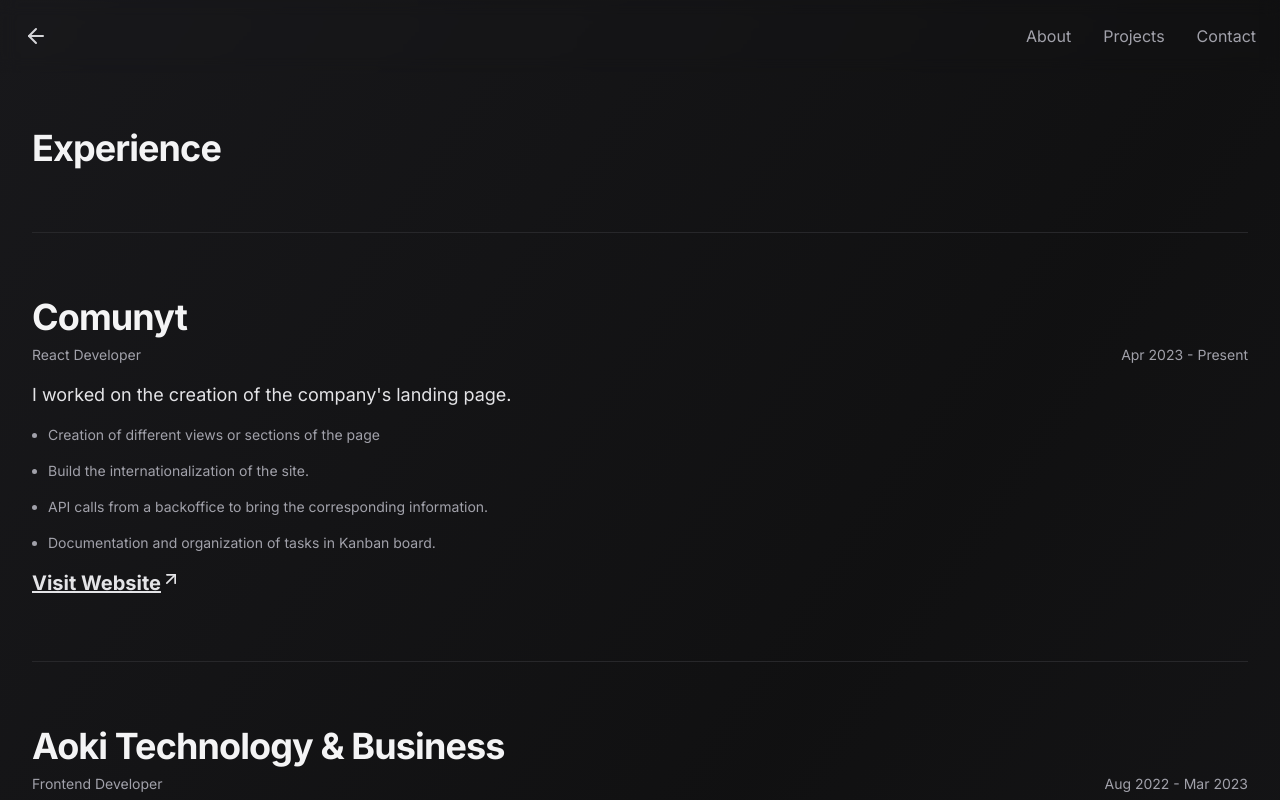
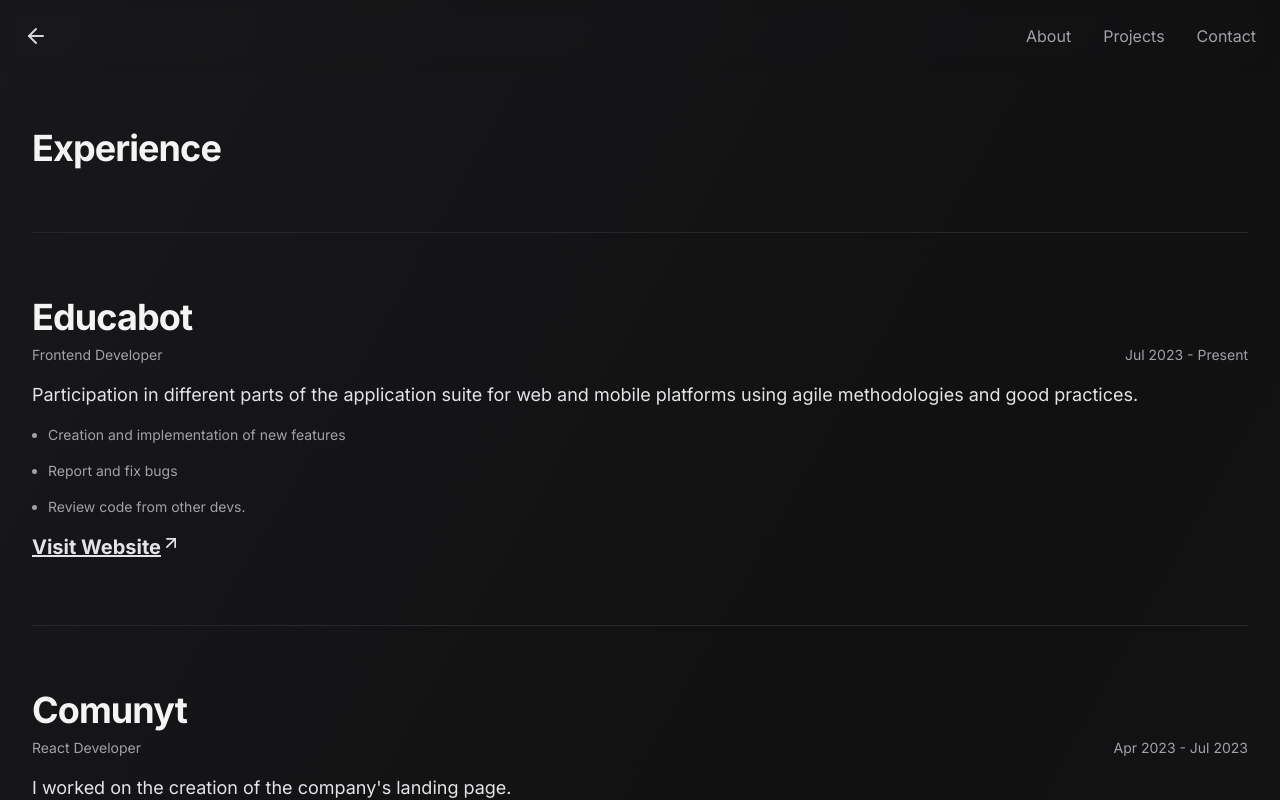
Before and after one commit to Santipac/Portfolio, a Next.js app: page /en/experience in a window 1280 px wide. Shown: the top 800 px of the page. Built offline with nearby package versions, Linux system fonts and the light colour scheme; what tailwindcss-debug-screens would draw is missing.

Commit message:
new job added to experience section

```diff
--- a/constants/experience.ts
+++ b/constants/experience.ts
@@ -1,9 +1,16 @@
 export const experience = {
   en: [
     {
+      company: 'Educabot',
+      position: 'Frontend Developer',
+      time: 'Jul 2023 - Present',
+      description: 'Participation in different parts of the application suite for web and mobile platforms using agile methodologies and good practices.',
+      task: ['Creation and implementation of new features', 'Report and fix bugs', 'Review code from other devs.'],
+    },
+    {
       company: 'Comunyt',
       position: 'React Developer',
-      time: 'Apr 2023 - Present',
+      time: 'Apr 2023 - Jul 2023',
       description: "I worked on the creation of the company's landing page.",
       task: [
         'Creation of different views or sections of the page',
@@ -56,9 +63,17 @@
   ],
   es: [
     {
+      company: 'Educabot',
+      position: 'Desarrollador Frontend',
+      time: 'Jul 2023 - Presente',
+      description: 'Participación en distintas partes de la suite de aplicaciones para las plataformas web y mobile utilizando metodologías ágiles y buenas prácticas.',
+      task: ['Creación e implementación de nuevas features utlizando buenas prácticas', 'Reportar y corregir bugs', ' Revisar código de otros devs'],
+      link: 'https://educabot.com/',
+    },
+    {
       company: 'Comunyt',
       position: 'React Developer',
-      time: 'Abr 2023 - Presente',
+      time: 'Abr 2023 - Jul 2023',
       description:
         'Participé de forma activa en la creación de la Landing Page de la empresa',
       task: [
```
